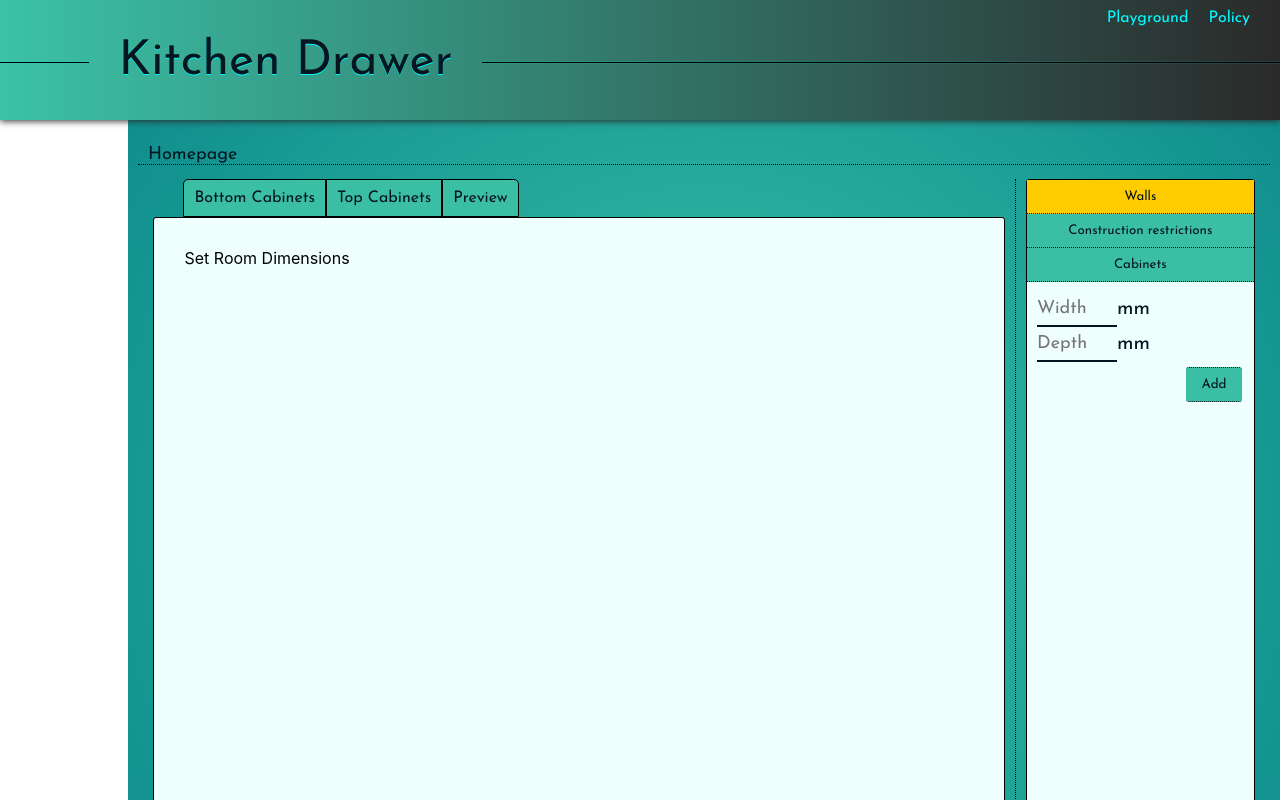
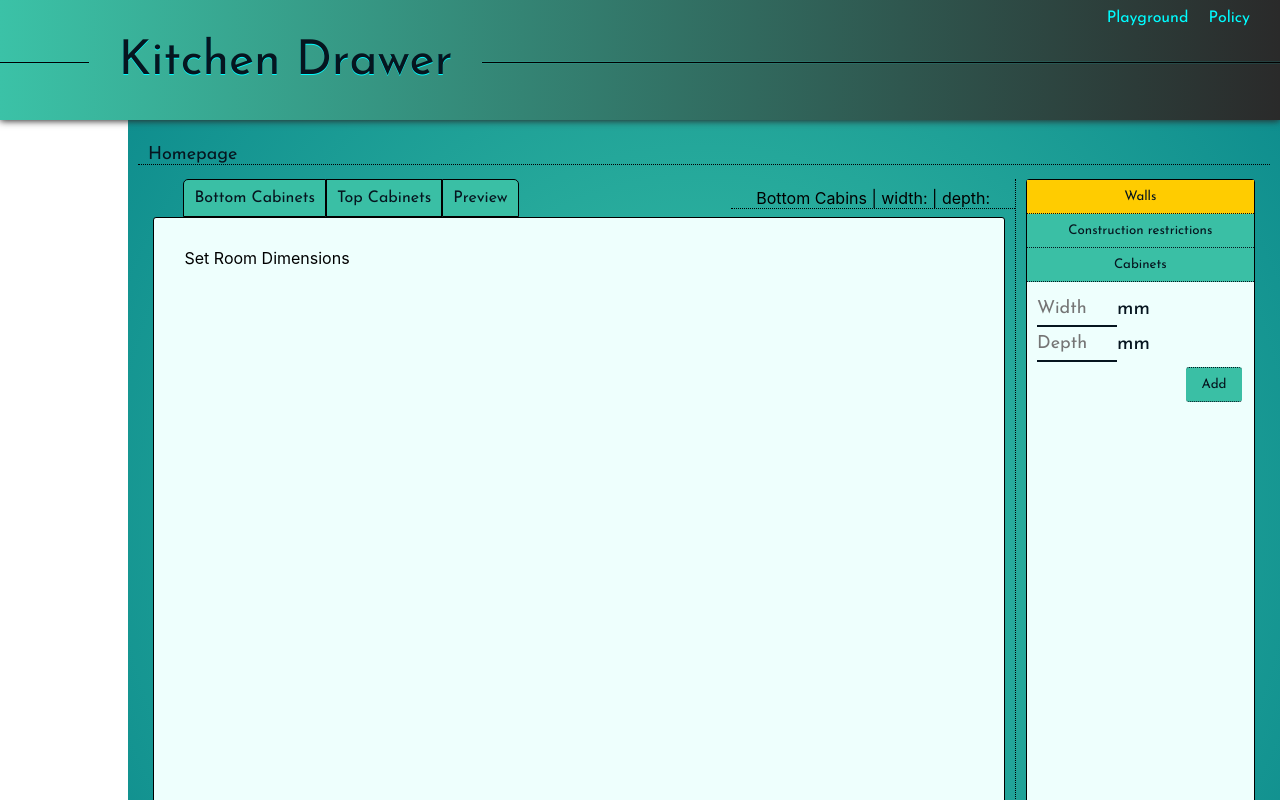
Before and after one commit to PaweLewoniewski/kitchendrawer, a React (Create React App) app: page / in a window 1280 px wide. Shown: the top 800 px of the page. Built offline with nearby package versions, Linux system fonts and the light colour scheme.

Commit message:
additional_info

```diff
--- a/src/assets/ActionBtn/ActionBtn.tsx
+++ b/src/assets/ActionBtn/ActionBtn.tsx
@@ -7,7 +7,6 @@ interface ActionBtnProps {
 }
 
 const ActionBtn = ({ btnName, onClick , active}: ActionBtnProps) => {
-  console.log(active)
     return (
         <Contener>
             <Btn onClick={onClick} className={btnName === active ? 'activePanelBtn' : ''}>{btnName}</Btn>
--- /dev/null
+++ b/src/playground/playgroundTarget.tsx
@@ -0,0 +1,25 @@
+import styled from "styled-components";
+import { CurrentTarget } from "../store/types";
+
+interface PlaygroundTargetProps {
+    targetProp: CurrentTarget;
+}
+
+const PlaygroundTarget = ({targetProp}:PlaygroundTargetProps) => {
+    return (
+        <InfoBox>{targetProp.name === 'topCabinDim' ? 'Top Cabins' : 'Bottom Cabins'} | width:{targetProp.cabinWidth} | depth:{targetProp.cabinDepth}</InfoBox>
+    );
+};
+export default PlaygroundTarget;
+
+const InfoBox = styled.p`
+    display:flex;
+    flex-direction:column;
+    width:100%;
+    height:100%;
+    padding:0 25px;
+    margin:0;
+    font-size:16px;
+    color:black;
+    border-bottom:1px dotted black;
+`;
--- a/src/views/homepage.tsx
+++ b/src/views/homepage.tsx
@@ -5,13 +5,18 @@ import ActionBtn from '../assets/ActionBtn/ActionBtn';
 import CabinetsPanel from '../components/cabinetsPanel';
 import ConstructionRestrictionPanel from '../components/conostructionRestrictionsPanel';
 import RoomWallsPanel from '../components/roomWallsPanel';
+import PlaygroundTarget from '../playground/playgroundTarget';
 import PreviewView from '../playground/previewView';
+import { useAppSelector } from '../store/reducer';
+import { RootState } from '../store/store';
 
 const HomePage = () => {
 
-
+    const { currentTarget }  = useAppSelector((store: RootState) => store.multiReducers.localDataReducer);
     const [panel, setPanel] = useState<string>('walls');
     const [active, setActive] = useState<string>('Walls');
+
+console.log(currentTarget)
 
     const usePanel = (panel: string) => {
         switch (panel) {
@@ -29,6 +34,7 @@ const HomePage = () => {
             <PageName>Homepage</PageName>
             <PlaygroundContener>
                 <PlaygroundBoxContener>
+                    <PlaygroundTopLine>
                         <PlaygroundNavList>
                             <PlaygroundNavListItem>
                                 <NavLink className={({ isActive }) => isActive ? 'activeTab' : ''} to='/bottomCabinets'>Bottom Cabinets</NavLink>
@@ -40,6 +46,10 @@ const HomePage = () => {
                                 <NavLink className={({ isActive }) => isActive ? 'activeTab' : ''} to='/preview'>Preview</NavLink>
                             </PlaygroundNavListItem>
                         </PlaygroundNavList>
+                        <PlaygroundInfoBox>
+                        <PlaygroundTarget targetProp={currentTarget} />
+                        </PlaygroundInfoBox>
+                    </PlaygroundTopLine>
                     <PlaygroundBox>
                         <PreviewView />
                     </PlaygroundBox>
@@ -114,6 +124,17 @@ const PlaygroundNavListItem = styled.li`
     }
 `;
 
+const PlaygroundTopLine = styled.div`
+    display:flex;
+    justify-content:space-between;
+    align-items:center;
+`;
+
+const PlaygroundInfoBox = styled.div`
+    display:flex;
+    align-items:center;
+`;
+
 const PlaygroundBoxContener = styled.div`
     width:77%;
     border-right:1px dotted black;
```
Lines whose indentation alone changed are shown as unchanged.
